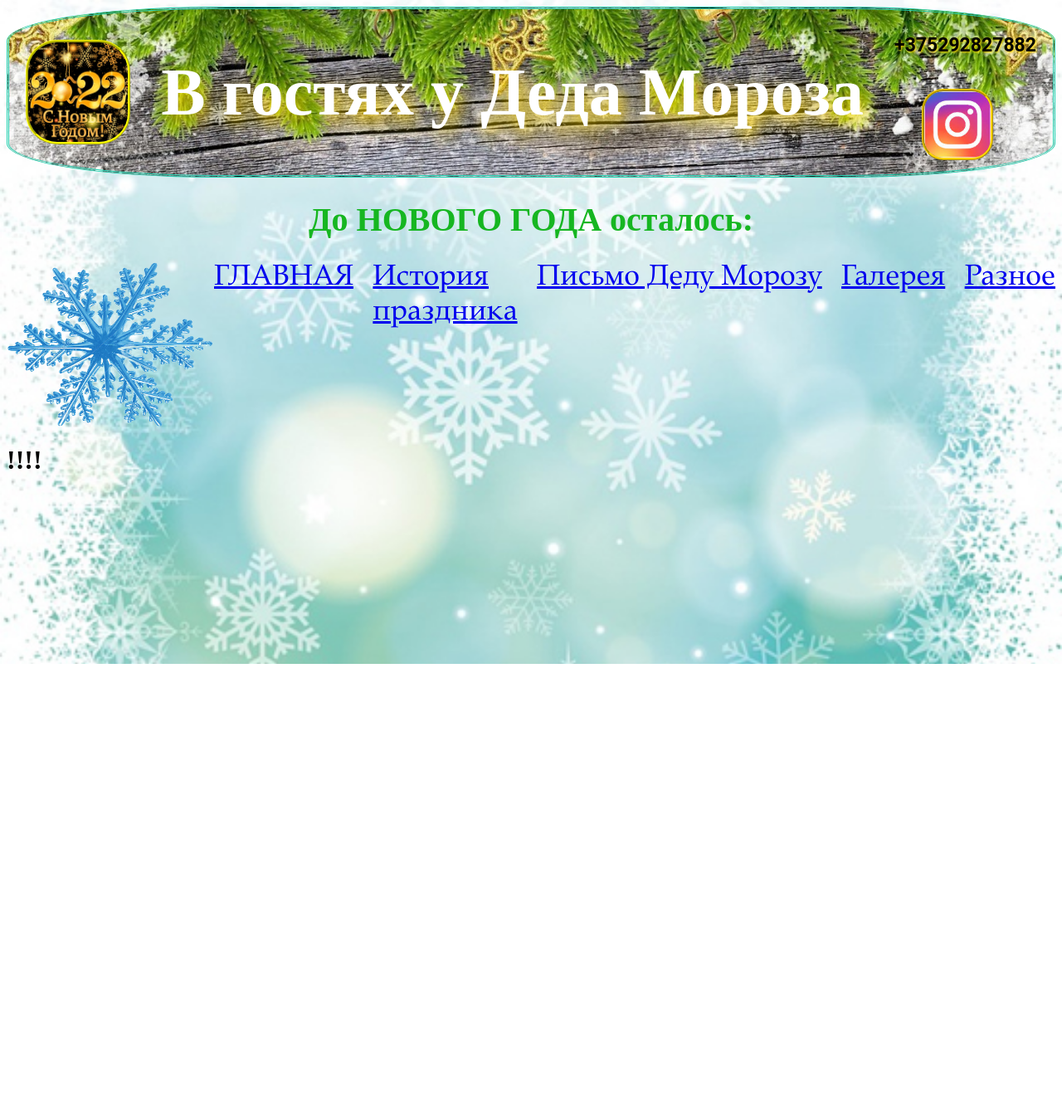
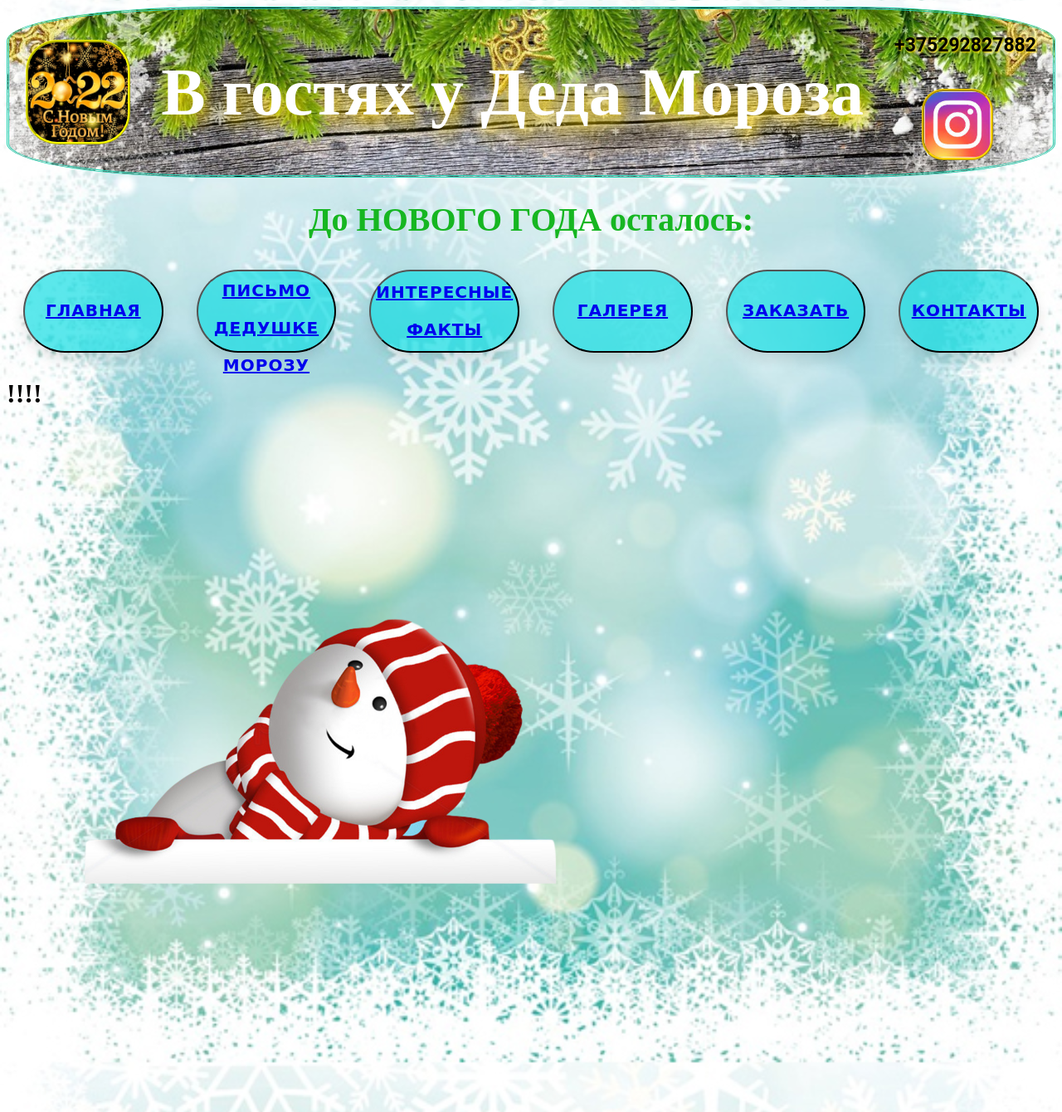
Before and after one commit to StasJanS/ded, a Django app: page / in a window 1280 px wide. Shown: the whole page at 83% size. Before the commit the page ends 800 px from the top, so only its background shows below. Run offline with Django 4.2, Linux system fonts and the light colour scheme.

Commit message:
add file css.

```diff
--- a/static/css/styles.css
+++ b/static/css/styles.css
@@ -70,17 +70,42 @@
 .b1 {
     display: flex;
     justify-content: center;
-    font-family: "Book Antiqua";
-    font-size: 35px;
-    border-radius: 50%;
+    font-size: 20px;
+}
 
+.but {
+    display: flex;
+    justify-content: space-around;
+}
+
+.logo_lower {
+    display: flex;
+    align-items: flex-end;
 
 }
-.sneg {
-    height: 200px;
-    width: 250px;
+
+.floating-button {
+  text-decoration: none;
+  display: inline-block;
+  width: 300px;
+  height: 100px;
+  line-height: 45px;
+  border-radius: 55px;
+  margin: 10px 20px;
+  font-family: "Comic Sans MS";
+  font-size: 10px;
+  text-transform: uppercase;
+  text-align: center;
+  letter-spacing: 1px;
+  font-weight: 600;
+  color: #ffffff;
+  background: rgba(15, 222, 227, 0.68);
+  box-shadow: 0 8px 15px rgba(0, 0, 0, .1);
+  transition: .3s;
 }
-.but {
-    display: flex;
-    justify-content: space-between;
+.floating-button:hover {
+  background: #e0e717;
+  box-shadow: 0 15px 20px rgb(213, 6, 35);
+  color: rgba(55, 225, 17, 0.93);
+  transform: translateY(-7px);
 }
--- a/templates/ded_app/base.html
+++ b/templates/ded_app/base.html
@@ -17,14 +17,17 @@
     </div>
     <h1 class="time">До НОВОГО ГОДА осталось: <script src="//megatimer.ru/get/1cf53af12e500b57661f5ee1c3956614.js"></script></h1>
         <div class="but">
-            <a class="b1" href="#"><img class="sneg" src="{% static 'img/92.png' %}" alt="">ГЛАВНАЯ</a>
-            <a class="b1" href="#">История <br>праздника</a>
-            <a class="b1" href="#">Письмо Деду Морозу</a>
-            <a class="b1" href="#">Галерея</a>
-            <a class="b1" href="#">Разное</a>
+            <button class="floating-button"><a class="b1" href="#">Главная</a></button>
+            <button class="floating-button"><a class="b1" href="#">Письмо Дедушке Морозу</a></button>
+            <button class="floating-button"><a class="b1" href="#">Интересные факты</a></button>
+            <button class="floating-button"><a class="b1" href="#">Галерея</a></button>
+            <button class="floating-button"><a class="b1" href="#">Заказать</a></button>
+            <button class="floating-button"><a class="b1" href="#">Контакты</a></button>
 
         </div>
     <h1>{% block header %}!!!!{% endblock header %}</h1>
     <div>{% block content %}{% endblock content %}</div>
+    <br><img class="logo_lower" src="{% static 'img/11.png' %}" alt="">
 </body>
+
 </html>
```
Also changed, not shown: static/img/11.png (added).
